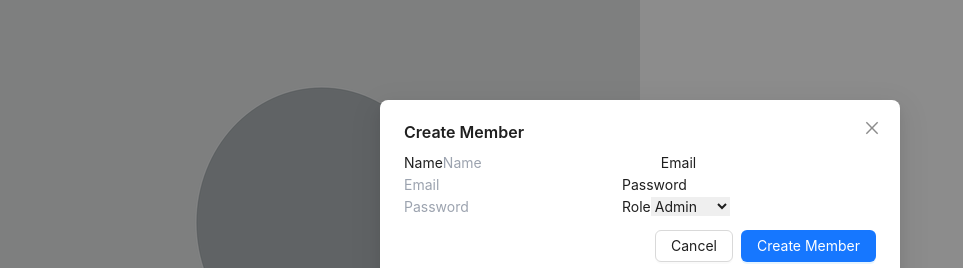
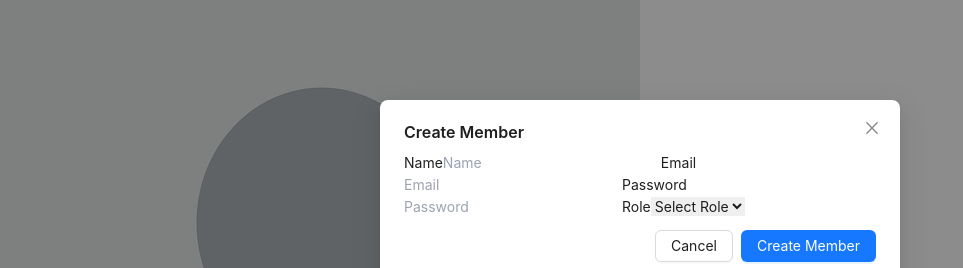
Before and after one commit to adnanhjoy/task-management, a React (Vite) app: page /members in a window 1280 px wide. Both pictures are taken after a click on the button "Create Member". Shown: the part 546-814 px from the top of the page, without its empty margins (0-963 px from the left). Built offline with nearby package versions, Linux system fonts and the light colour scheme; no server answers.

Commit message:
implement create members

```diff
--- a/package.json
+++ b/package.json
@@ -14,6 +14,7 @@
     "antd": "^5.17.4",
     "react": "^18.2.0",
     "react-dom": "^18.2.0",
+    "react-hot-toast": "^2.4.1",
     "react-icons": "^5.2.1",
     "react-redux": "^9.1.2",
     "react-router-dom": "^6.23.1"
--- a/src/components/member/CreateMember.jsx
+++ b/src/components/member/CreateMember.jsx
@@ -1,18 +1,36 @@
 import { Button, Modal } from 'antd';
-import React, { useState } from 'react';
+import React, { useEffect, useState } from 'react';
+import { useCreateTeamMutation } from '../../redux/about/aboutApi';
 
 const CreateMember = () => {
     const [isModalOpen, setIsModalOpen] = useState(false);
-    const [projectName, setProjectName] = useState('');
+    const [teamMembers, setTeamMembers] = useState({
+        name: '',
+        email: '',
+        password: '',
+        role: ''
+    });
+    const [addTeamMembers] = useCreateTeamMutation();
 
     const showModal = () => {
         setIsModalOpen(true);
     };
+
     const handleOk = () => {
-        console.log('Project Created:', projectName, selectedColor);
+        addTeamMembers(teamMembers);
+        setIsModalOpen(false);
     };
+
     const handleCancel = () => {
         setIsModalOpen(false);
+    };
+
+    const handleChange = event => {
+        const { name, value } = event.target;
+        setTeamMembers(prevMembers => ({
+            ...prevMembers,
+            [name]: value
+        }));
     };
 
 
@@ -33,19 +51,43 @@ const CreateMember = () => {
                     </Button>
                 ]}
             >
-                <label>Name</label>
-                <input onChange={(e) => setProjectName(e.target.value)} value={projectName} className='block w-full border outline-none p-2 rounded mb-4' type="text" placeholder='Name' />
-                <label>Email</label>
-                <input onChange={(e) => setProjectName(e.target.value)} value={projectName} className='block w-full border outline-none p-2 rounded mb-4' type="text" placeholder='Email' />
-                <label>Password</label>
-                <input onChange={(e) => setProjectName(e.target.value)} value={projectName} className='block w-full border outline-none p-2 rounded mb-4' type="text" placeholder='Password' />
-                <label>Role</label>
-                <select name="" id="" className='block w-full border outline-none p-2 rounded mb-4'>
-                    <option value="">Admin</option>
-                    <option value="">Manager</option>
-                    <option value="">Member</option>
-                </select>
-
+                <form>
+                    <label>Name</label>
+                    <input
+                        name="name"
+                        onChange={handleChange}
+                        className='block w-full border outline-none p-2 rounded mb-4'
+                        type="text"
+                        placeholder='Name'
+                    />
+                    <label>Email</label>
+                    <input
+                        name="email"
+                        onChange={handleChange}
+                        className='block w-full border outline-none p-2 rounded mb-4'
+                        type="text"
+                        placeholder='Email'
+                    />
+                    <label>Password</label>
+                    <input
+                        name="password"
+                        onChange={handleChange}
+                        className='block w-full border outline-none p-2 rounded mb-4'
+                        type="text"
+                        placeholder='Password'
+                    />
+                    <label>Role</label>
+                    <select
+                        name="role"
+                        onChange={handleChange}
+                        className='block w-full border outline-none p-2 rounded mb-4'
+                    >
+                        <option value="">Select Role</option>
+                        <option value="Admin">Admin</option>
+                        <option value="Manager">Manager</option>
+                        <option value="Member">Member</option>
+                    </select>
+                </form>
             </Modal>
         </div>
     );
```
Also changed, not shown: 1 other file (tests, documents, lock files or other folders).
